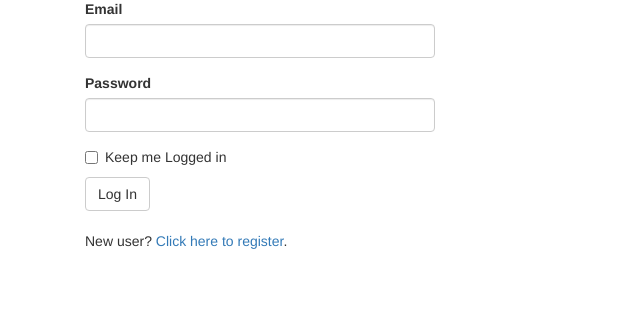
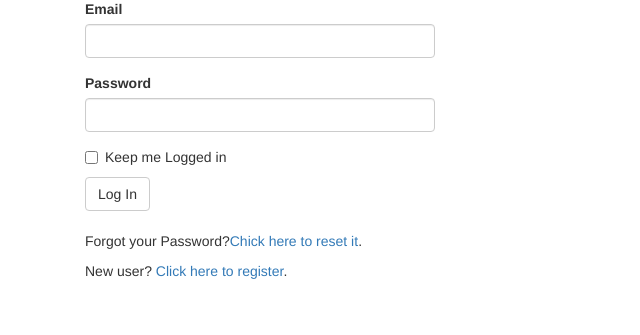
Before and after one commit to tiancegit/flasky, a Flask app: page /auth/login in a window 1280 px wide. Shown: the part 193-528 px from the top of the page, without its empty margins (0-640 px from the left). Run offline with Flask 2, Linux system fonts and the light colour scheme; some libraries are stand-ins or nearby versions.

Commit message:
add Email.md

```diff
--- a/app/auth/forms.py
+++ b/app/auth/forms.py
@@ -1,11 +1,10 @@
 #!coding:utf-8
 from flask_wtf import FlaskForm
 from wtforms import StringField, PasswordField, BooleanField, SubmitField
+from wtforms import ValidationError
 from wtforms.validators import Required, length, Email, Regexp, EqualTo
-from wtforms import ValidationError
+
 from ..models import User
-
-
 
 '''
 电子邮件字段用到了 WTForms 提供的 Length() 和 Email() 验证函数。 PasswordField 类表
@@ -58,10 +57,32 @@ class RegistrationForm(FlaskForm):
     # 显示这个表单的模板是/templates/auth/register.html，和登录模板一样，这个模板也使用wtf.quick_form()渲染表单。
 
 
-
 class ChangePasswordForm(FlaskForm):
     old_password = PasswordField('Old password', validators=[Required()])
     password = PasswordField('New password', validators=[
         Required(), EqualTo('password2', message='Passwords must match')])
     password2 = PasswordField('Confirm new password', validators=[Required()])
     submit = SubmitField('Update Password')
+
+
+# 提交重设密码要求时,提交要重设密码的邮箱用户的表单.
+
+class PasswordResetRequestForm(FlaskForm):
+    email = StringField('Email', validators=[Required(), length(1, 64),
+                                             Email()])
+    submit = SubmitField('Reset Password')
+
+
+class PasswordResetForm(FlaskForm):
+    email = StringField("Email", validators=[Required(), length(1, 64),
+                                             Email()])
+    password = PasswordField('New Password', validators=[
+        Required(), EqualTo('Password2', message='Password must match')])
+    password2 = PasswordField('Confirm password', validators=[Required()])
+    submit = SubmitField('Reset Password')
+
+# 一个错误处理函数,查询邮箱是否存在于数据库中,若否,则返回一个错误信息.
+
+    def validate_email(self, field):
+        if User.query.filter_by(email=field.data).first() is None:
+            raise ValidationError('Unkown Email address.')
--- a/app/auth/views.py
+++ b/app/auth/views.py
@@ -1,11 +1,11 @@
 #!coding:utf-8
 from flask import render_template, redirect, request, url_for, flash
+from flask_login import login_required, login_user, logout_user, current_user
+
 from . import auth
-from flask_login import login_required, login_user, logout_user, current_user
+from .forms import LoginForm, RegistrationForm, ChangePasswordForm, PasswordResetForm, PasswordResetRequestForm
+from ..email import send_email
 from ..models import User, db
-from .forms import LoginForm, RegistrationForm, ChangePasswordForm
-from ..email import send_email
-
 
 ''' 这个函数创建了一个LoginForm对象，当请求类型是Get的时候，视图直接渲染模板，既显示表单，当表单在POST请求中提交时，Flask-wtf中的
 validate_on_submit()函数会验证表单数据，然后尝试登入用户。
@@ -155,8 +155,40 @@ def change_password():
     return render_template('auth/change_password.html', form=form)
 
 
+@auth.route('/reset', methods=['GET', 'POST'])
+def password_reset_request():
+    if not current_user.is_anonymous:  # anonymous 无名的,匿名的
+        return redirect(url_for('main.index'))
+    form = PasswordResetRequestForm()
+    if form.validate_on_submit():
+        user = User.query.filter_by(email=form.email.data).first()
+        if user:
+            token = user.generate_reset_token()
+            send_email(user.email, 'Reset Your Password',
+                       'auth/email/reset_password',
+                       user=user, token=token,
+                       next=request.args.get('next'))
+        flash('An email with instructions to reset your password has been '
+            'sent to you')
+        return redirect(url_for('auth.login'))
+    return render_template('auth/reset_password.html', form=form)
 
 
+@auth.route('/reset/<token>', methods=['GET', 'POST'])
+def password_reset(token):
+    if not current_user.is_anonymous:
+        return redirect(url_for('main.index'))
+    form = PasswordResetForm()
+    if form.validate_on_submit():
+        user = User.query.filter_by(email=form.email.data).first()
+        if user is None:
+            return redirect(url_for('main.index'))
+        if user.reset_password(token, form.password.data):
+            flash('You password has been updated.')
+            return redirect(url_for('auth.lonin'))
+        else:
+            return redirect(url_for('main.index'))
+    return render_template('auth/reset_password.html', form=form)
 
 
 @auth.route('/secret')
--- a/app/templates/auth/login.html
+++ b/app/templates/auth/login.html
@@ -9,6 +9,7 @@
 <div class="col-md-4">
     {{ wtf.quick_form(form) }}
 <br />
+    <p>Forgot your Password?<a href="{{ url_for('auth.password_reset_request') }}">Chick here to reset it</a>.</p>
     <p>New user? <a href="{{ url_for('auth.register') }}">Click here to register</a>.</p>
 </div>
 {% endblock %}
```
Also changed, not shown: app/models.py (+24 -6 lines), app/templates/auth/email/reset_password.html (added, +8 -0 lines), app/templates/auth/email/reset_password.txt (added, +13 -0 lines), app/templates/auth/reset_password.html (added, +14 -0 lines).
